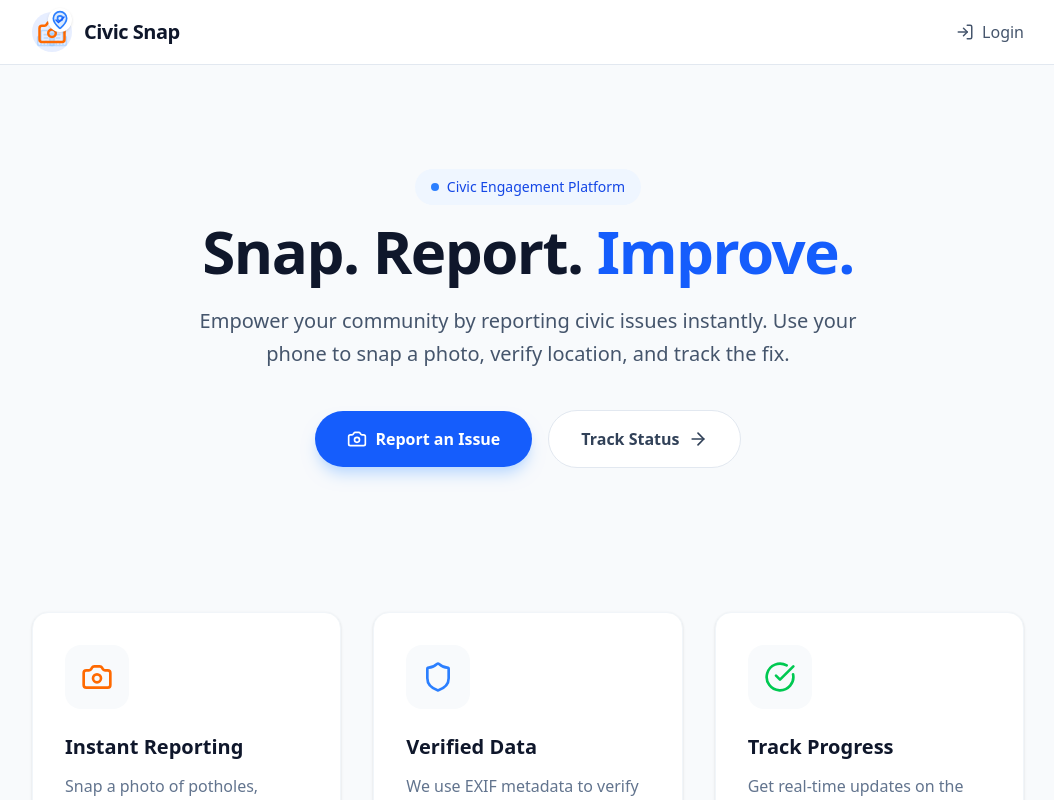
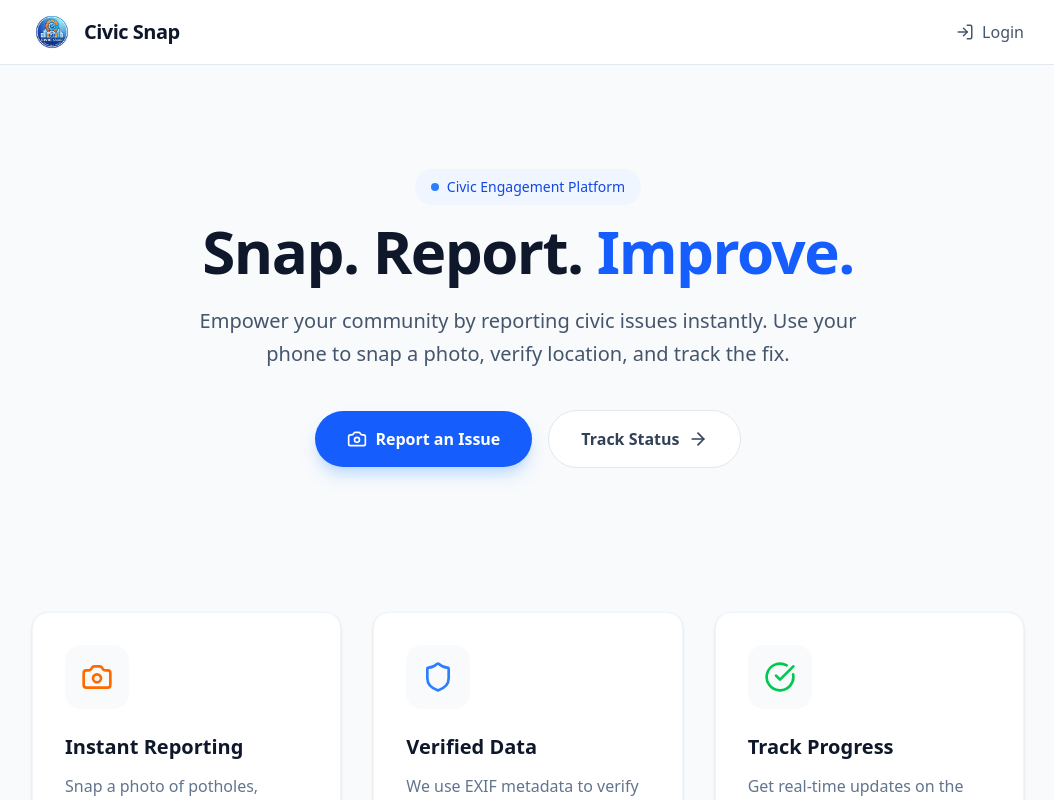
Before and after one commit to aswin7512/CivicSnap, a React (Vite) app: page / in a window 1280 px wide. Shown: the top 800 px of the page, without its empty margins (112-1166 px from the left). Built offline with nearby package versions, Linux system fonts and the light colour scheme; no server answers.

Commit message:
Changed Logo

```diff
--- a/src/components/Layout.tsx
+++ b/src/components/Layout.tsx
@@ -1,6 +1,5 @@
 import React from 'react';
 import { Link, Outlet, useLocation } from 'react-router-dom';
-import { Logo } from './Logo';
 import { Home, PlusCircle, List, LogIn, LogOut, ShieldCheck } from 'lucide-react';
 import { useAuth } from '../context/AuthContext';
 
@@ -16,7 +15,12 @@ export function Layout() {
       <header className="bg-white border-b border-slate-200 sticky top-0 z-50">
         <div className="max-w-5xl mx-auto px-4 h-16 flex items-center justify-between">
           <Link to="/" className="flex items-center gap-3 hover:opacity-80 transition-opacity">
-            <Logo className="w-10 h-10" />
+            {/* --- CHANGED: Replaced Logo component with img tag --- */}
+            <img
+              src="/logo.png"
+              alt="Civic Snap Logo"
+              className="w-10 h-10 object-contain"
+            />
             <span className="font-bold text-xl tracking-tight text-slate-900">Civic Snap</span>
           </Link>
 
```
Also changed, not shown: public/logo.png (added).
